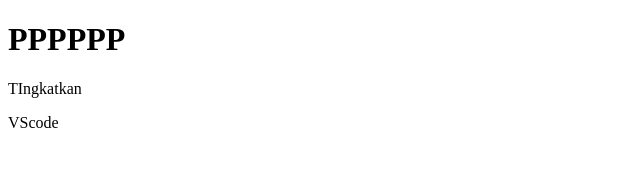
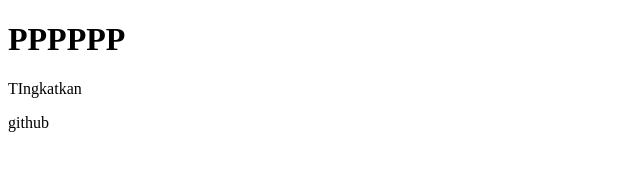
Before and after one commit to deva-li/Camp404, a plain HTML site: page index.html in a window 1280 px wide. Shown: the full height of the page, 0-640 px from the left. Drawn offline with Linux system fonts and the light colour scheme.

Commit message:
update github

```diff
--- a/index.html
+++ b/index.html
@@ -9,7 +9,7 @@
             TIngkatkan
         </p>
         <p>
-            VScode
+            github
         </p>
     </body>
 </html>
```
